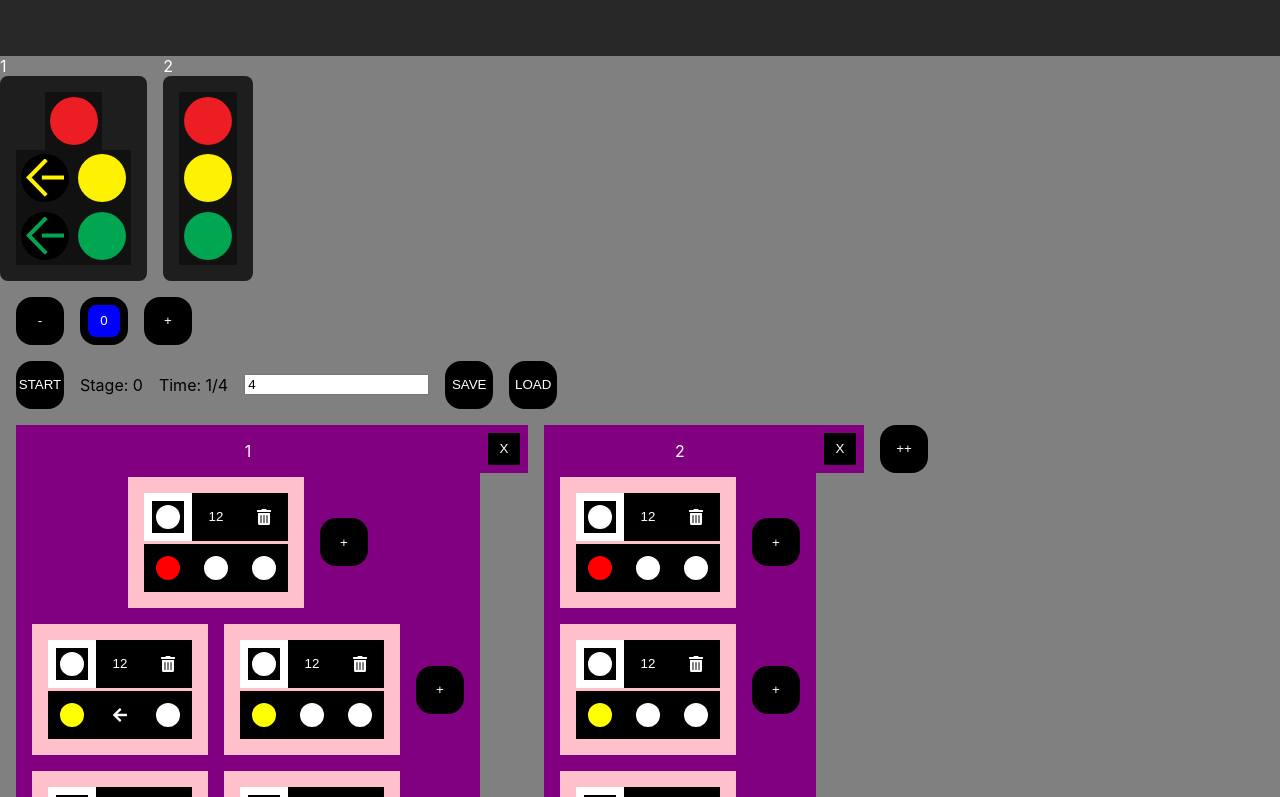
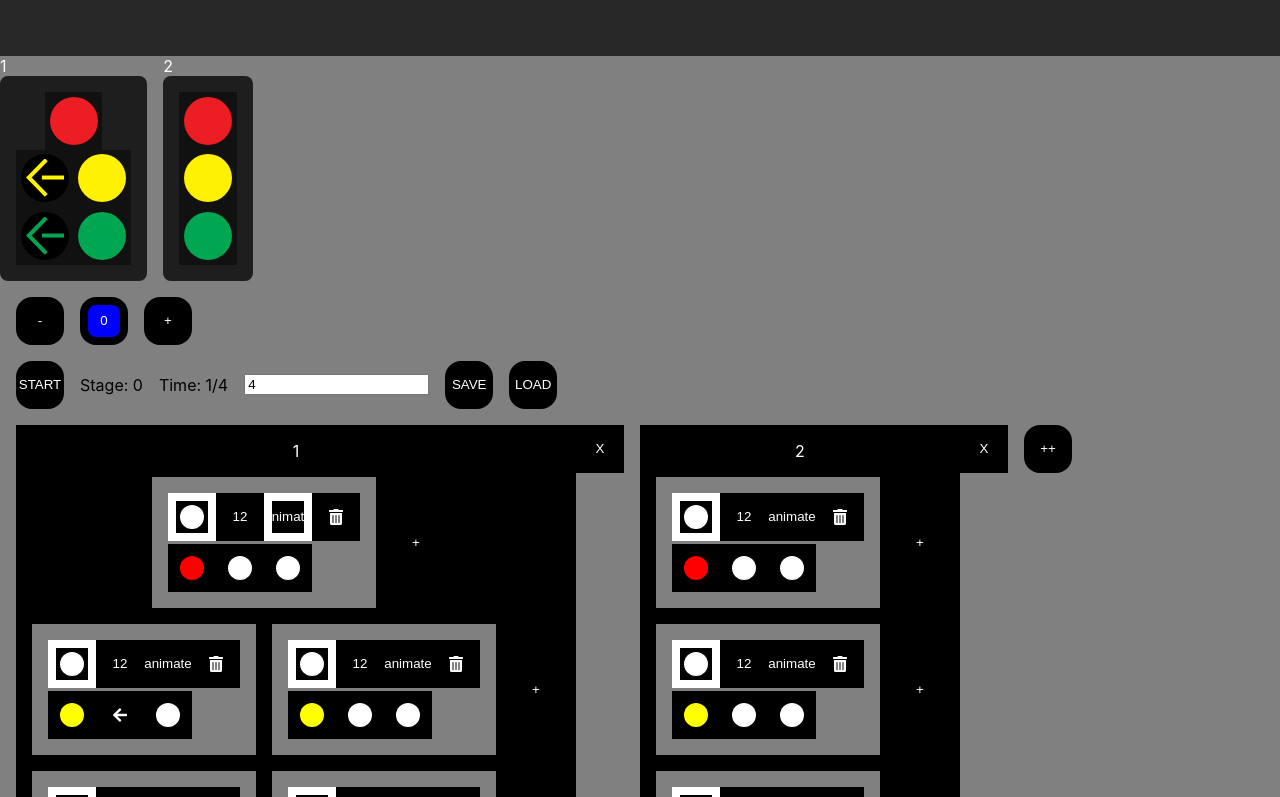
Before and after one commit to sjyamas/chop-shop, a React (Vite) app: page /traffic-light in a window 1280 px wide. Shown: the top 797 px of the page. Built offline with nearby package versions, Linux system fonts and the light colour scheme.

Commit message:
temp animate

```diff
--- a/src/Components/Light/SetLight.tsx
+++ b/src/Components/Light/SetLight.tsx
@@ -26,6 +26,7 @@ const SetLight = memo(function SetLight({
   size = 12,
   flashing,
   on,
+  animate = false,
   enabled = true,
 }: any) {
   console.log("setLight");
@@ -68,7 +69,7 @@ const SetLight = memo(function SetLight({
         height: "auto",
         width: "auto",
         gap: "0.2rem",
-        backgroundColor: "pink",
+        backgroundColor: "grey",
       }}
     >
       <div style={{ display: "flex", flexDirection: "row" }}>
@@ -103,7 +104,18 @@ const SetLight = memo(function SetLight({
           ]}
           funcKey="size"
           setFunc={handleChange}
-        />
+        />{" "}
+        <button
+          style={{
+            ...aspectStyle,
+            borderColor: animate ? "white" : "black",
+          }}
+          onClick={() => {
+            updateLight(row, col, x, y, "animate", animate ? false : true);
+          }}
+        >
+          <span style={{ color: "white" }}>animate</span>
+        </button>
         <button
           style={{
             ...aspectStyle,
--- a/src/Components/Light/SetTrafficLight.tsx
+++ b/src/Components/Light/SetTrafficLight.tsx
@@ -168,7 +168,7 @@ const SetTrafficLight = memo(function SetTrafficLight() {
                   padding: "1rem",
                   flexDirection: "column",
                   gap: "1rem",
-                  backgroundColor: "purple",
+                  backgroundColor: "black",
                 }}
               >
                 <p style={{ color: "white" }}>{signal.light_id}</p>
@@ -203,6 +203,8 @@ const SetTrafficLight = memo(function SetTrafficLight() {
                         row={signalIndex}
                         y={lightRowIndex}
                         x={lightIndex}
+                        size={light.size}
+                        animate={light.animate}
                         color={light.color}
                         shape={light.shape}
                         flashing={light.flashing}
@@ -235,7 +237,7 @@ const SetTrafficLight = memo(function SetTrafficLight() {
                 style={{
                   ...buttonStyle,
                   borderRadius: 0,
-                  borderColor: "purple",
+                  borderColor: "black",
                   backgroundColor: "black",
                 }}
                 onClick={() => removeModule(signalIndex, rowIndex)}
--- a/src/Components/Light/SingleLight.tsx
+++ b/src/Components/Light/SingleLight.tsx
@@ -10,31 +10,55 @@ const SingleLight = memo(function SingleLight({
   shape = "solid",
   flashing = false,
   altFlashing = false,
+  animate = false,
 }) {
+  const flash = flashing ? lightsStore((state) => state.flash) : null;
+
   const mult = 0.25;
-  const colors = {
+  const lightColors = {
     green: on ? "#00A651" : "#00190C",
     yellow: on ? "#FFF200" : "#191700",
     red: on ? "#ED1D24" : "#190304",
   };
+  const darkColor = {
+    green: "#00190C",
+    yellow: "#191700",
+    red: "#190304",
+  };
 
-  const darkColor = {
-    green: "#003318",
-    yellow: "#332F00",
-    red: "#330608",
-  };
+  let colors = flashing
+    ? altFlashing
+      ? flash
+        ? darkColor
+        : lightColors
+      : flash
+      ? lightColors
+      : darkColor
+    : lightColors;
 
   const shapeMap = {
     solid: (
-      <div
+      <motion.div
+        animate={{ backgroundColor: colors[color] }}
+        transition={{ duration: animate ? 0.2 : 0 }}
         style={{
-          backgroundColor: colors[color],
+          // backgroundColor: colors[color],
           height: `${size * mult}rem`,
           width: `${size * mult}rem`,
           borderRadius: "50%",
         }}
       />
     ),
+    // ) : (
+    //   <div
+    //     style={{
+    //       height: `${size * mult}rem`,
+    //       width: `${size * mult}rem`,
+    //       borderRadius: "50%",
+    //       backgroundColor: colors[color],
+    //     }}
+    //   />
+    // ),
     upLeft: <Arrow direction={"upLeft"} color={colors[color]} />,
     up: <Arrow direction={"up"} color={colors[color]} />,
     upRight: <Arrow direction={"upRight"} color={colors[color]} />,
@@ -45,7 +69,6 @@ const SingleLight = memo(function SingleLight({
   };
 
   console.log("SingleLight");
-  const flash = flashing ? lightsStore((state) => state.flash) : null;
 
   return (
     <div
@@ -68,15 +91,15 @@ const SingleLight = memo(function SingleLight({
           borderRadius: "50%",
           backgroundColor: "#000",
 
-          visibility: flashing
-            ? altFlashing
-              ? flash
-                ? "hidden"
-                : "visible"
-              : flash
-              ? "visible"
-              : "hidden"
-            : "visible",
+          // visibility: flashing
+          //   ? altFlashing
+          //     ? flash
+          //       ? "hidden"
+          //       : "visible"
+          //     : flash
+          //     ? "visible"
+          //     : "hidden"
+          //   : "visible",
         }}
       >
         <div
--- a/src/Components/Light/TrafficLight.tsx
+++ b/src/Components/Light/TrafficLight.tsx
@@ -43,6 +43,7 @@ const TrafficLight = memo(function TrafficLight({ light }: any) {
                 shape={item.shape}
                 flashing={item.flashing === "solid" ? false : item.flashing}
                 altFlashing={item.flashing === "alt"}
+                animate={item.animate}
                 on={item.on}
               />
             ))}
--- a/src/Helpers/lightsStore.js
+++ b/src/Helpers/lightsStore.js
@@ -23,7 +23,7 @@ const lightsStore = create(immer((set) => ({
                     light_id: 1,
                     state:
                         [
-                            [{ color: "red", shape: "solid", flashing: "solid", on: true }],
+                            [{ color: "red", shape: "solid", flashing: "solid", on: true, animate: true }],
                             [
                                 { color: "yellow", shape: "left", flashing: "solid", on: true },
                                 { color: "yellow", shape: "solid", flashing: "solid", on: true },
```
